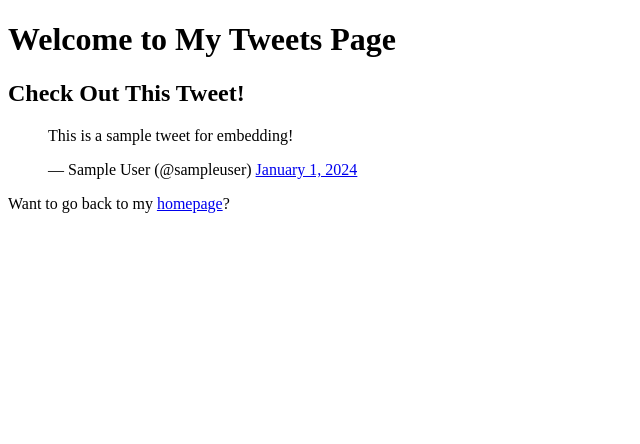
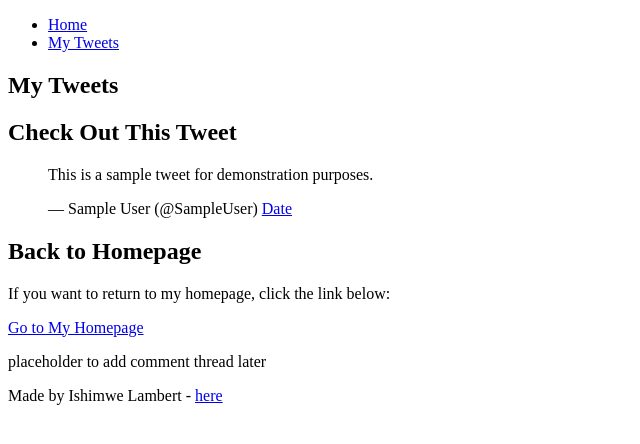
Before and after one commit to ishimwelambert/My_First_Portfolio, a plain HTML site: page html_basic/tweets.html in a window 1280 px wide. Shown: the whole page, without its empty margins (0-640 px from the left). Drawn offline with Linux system fonts and the light colour scheme.

Commit message:
Update tweets.html

```diff
--- a/html_basic/tweets.html
+++ b/html_basic/tweets.html
@@ -6,15 +6,37 @@
     <title>My Tweets</title>
 </head>
 <body>
-    <h1>Welcome to My Tweets Page</h1>
+    <header>
+        <ul>
+            <li><a href="index.html">Home</a></li>
+            <li><a href="tweets.html">My Tweets</a></li>
+        </ul>
+    </header>
 
-    <h2>Check Out This Tweet!</h2>
-    <!-- Embedded Tweet -->
-    <blockquote class="twitter-tweet">
-        <p lang="en" dir="ltr">This is a sample tweet for embedding!</p>&mdash; Sample User (@sampleuser) <a href="https://twitter.com/sampleuser/status/1234567890123456789?ref_src=twsrc%5Etfw">January 1, 2024</a>
-    </blockquote>
-    <script async src="https://platform.twitter.com/widgets.js" charset="utf-8"></script>
+    <main>
+        <article>
+            <h1>My Tweets</h1>
 
-    <p>Want to go back to my <a href="index.html">homepage</a>?</p>
+            <h2>Check Out This Tweet</h2>
+            <blockquote class="twitter-tweet">
+                <p lang="en" dir="ltr">This is a sample tweet for demonstration purposes.</p>
+                &mdash; Sample User (@SampleUser)
+                <a href="https://twitter.com/SampleUser/status/1234567890?ref_src=twsrc%5Etfw">Date</a>
+            </blockquote>
+            <script async src="https://platform.twitter.com/widgets.js" charset="utf-8"></script>
+
+            <h2>Back to Homepage</h2>
+            <p>If you want to return to my homepage, click the link below:</p>
+            <a href="index.html">Go to My Homepage</a>
+        </article>
+
+        <aside>
+            <p>placeholder to add comment thread later</p>
+        </aside>
+    </main>
+
+    <footer>
+        <p>Made by Ishimwe Lambert - <a href="https://example.com" target="_blank">here</a></p>
+    </footer>
 </body>
 </html>
```
